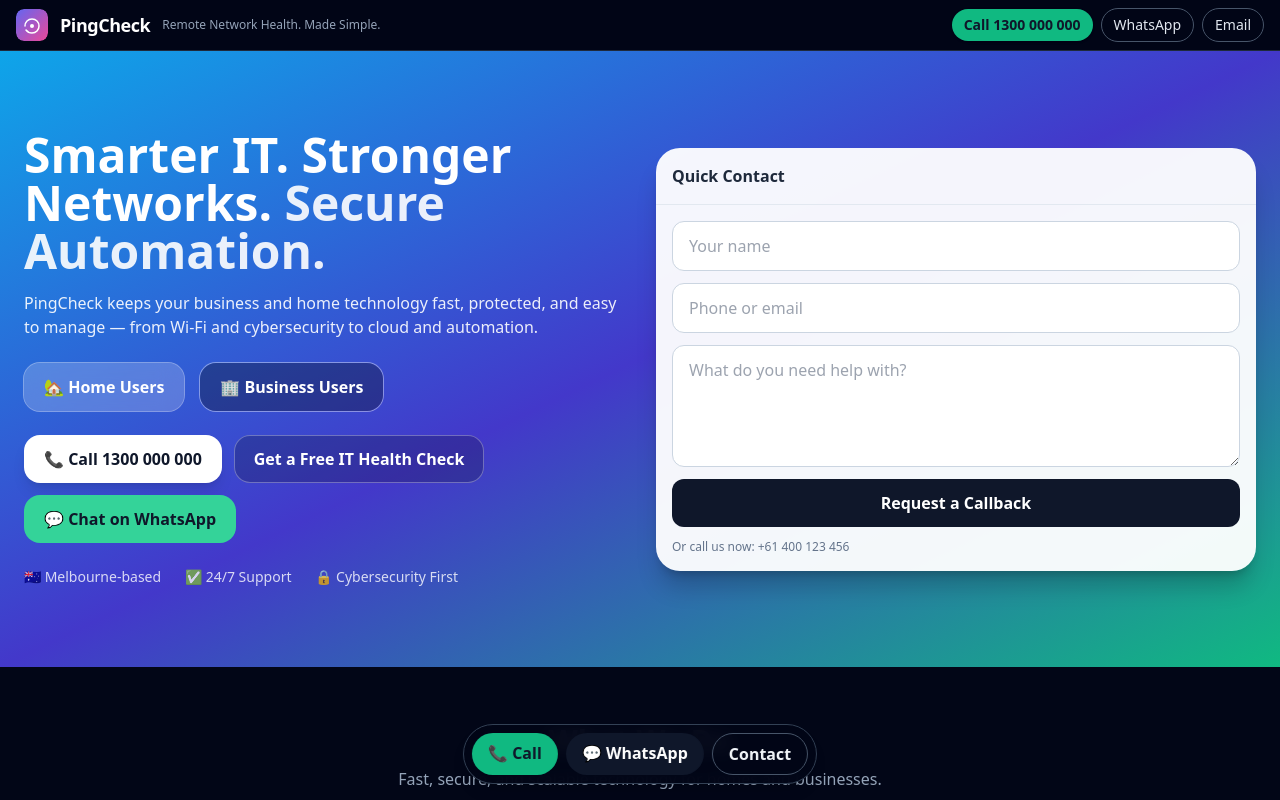
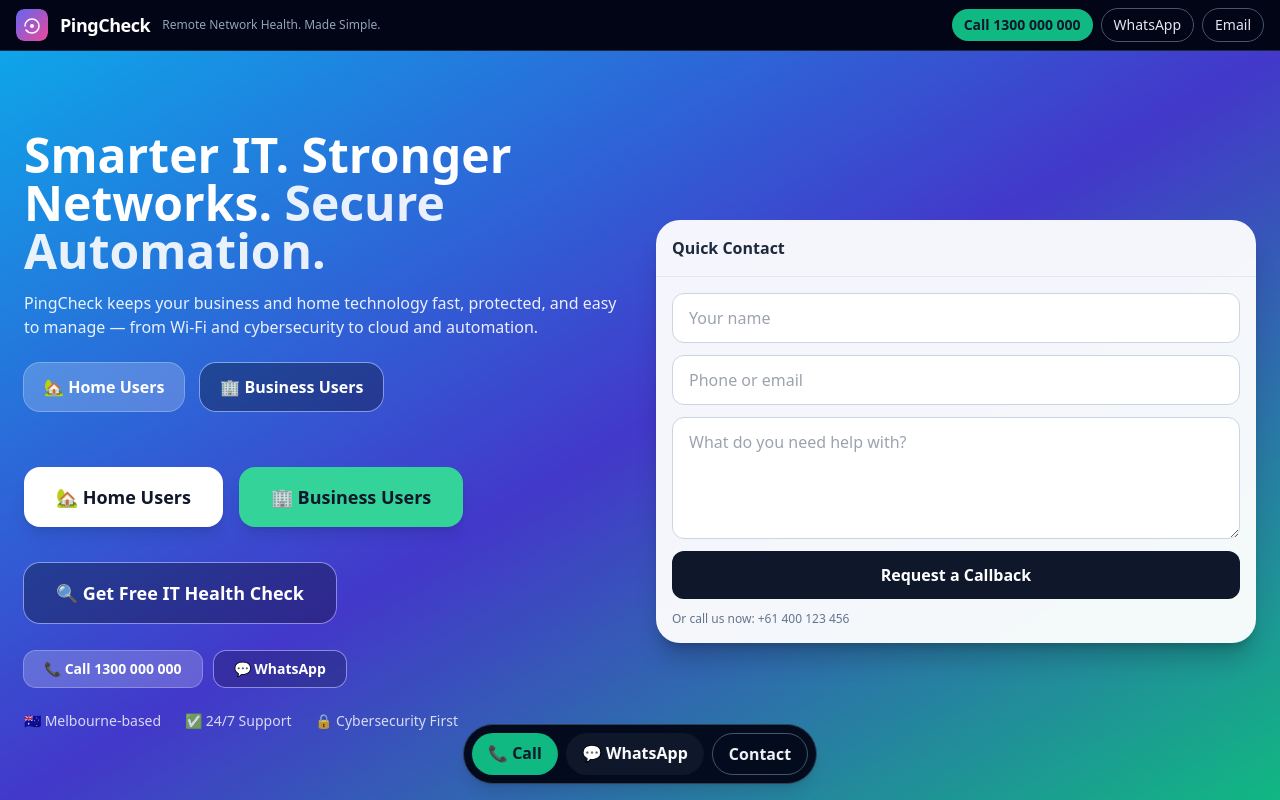
Before and after one commit to Code00700/pingcheck-site, a React (Vite) app: page / in a window 1280 px wide. Shown: the top 800 px of the page. Built offline with nearby package versions, Linux system fonts and the light colour scheme.

Commit message:
Update PingCheckLanding.jsx

```diff
--- a/src/PingCheckLanding.jsx
+++ b/src/PingCheckLanding.jsx
@@ -122,24 +122,49 @@ export default function PingCheckLanding() {
 </div>
 
             <div className="mt-6 flex flex-wrap items-center gap-3">
+                {/* MAIN USER PATH BUTTONS */}
+<div className="mt-8 flex flex-wrap items-center gap-4">
+  <a
+    href="/home"
+    className="w-full md:w-auto rounded-2xl bg-white px-8 py-4 text-center font-bold text-slate-900 shadow-lg hover:opacity-90 text-lg"
+  >
+    🏡 Home Users
+  </a>
+
+  <a
+    href="/business"
+    className="w-full md:w-auto rounded-2xl bg-emerald-400 px-8 py-4 text-center font-bold text-slate-900 shadow-lg hover:opacity-90 text-lg"
+  >
+    🏢 Business Users
+  </a>
+</div>
+
+{/* MAIN CTA BUTTON */}
+<div className="mt-6">
+  <a
+    href="#contact"
+    className="block w-full md:w-auto rounded-2xl bg-black/30 px-8 py-4 text-center font-bold text-white ring-1 ring-white/40 hover:bg-black/40 text-lg"
+  >
+    🔍 Get Free IT Health Check
+  </a>
+</div>
+
+{/* SMALL SECONDARY BUTTONS */}
+<div className="mt-4 flex flex-wrap items-center gap-3">
   <a
     href={`tel:${brand.phonePrimary}`}
-                className="rounded-2xl bg-white px-5 py-3 font-semibold text-slate-900 shadow-lg shadow-black/10"
+    className="rounded-xl bg-white/20 px-5 py-2 text-sm font-semibold text-white backdrop-blur-md ring-1 ring-white/40 hover:bg-white/30"
   >
     📞 Call {brand.phonePrimary}
   </a>
-              <a
-                href="#contact"
-                className="rounded-2xl bg-black/20 px-5 py-3 font-semibold text-white ring-1 ring-inset ring-white/30 hover:bg-black/30"
-              >
-                Get a Free IT Health Check
-              </a>
+
   <a
     href={brand.whatsappLink}
-                className="rounded-2xl bg-emerald-400 px-5 py-3 font-semibold text-slate-900"
+    className="rounded-xl bg-black/20 px-5 py-2 text-sm font-semibold text-white ring-1 ring-white/40 hover:bg-black/30"
   >
-                💬 Chat on WhatsApp
+    💬 WhatsApp
   </a>
+</div>
             </div>
             <div className="mt-6 flex items-center gap-6 text-sm text-white/80">
               <div>🇦🇺 Melbourne-based</div>
```
Lines whose indentation alone changed are shown as unchanged.
